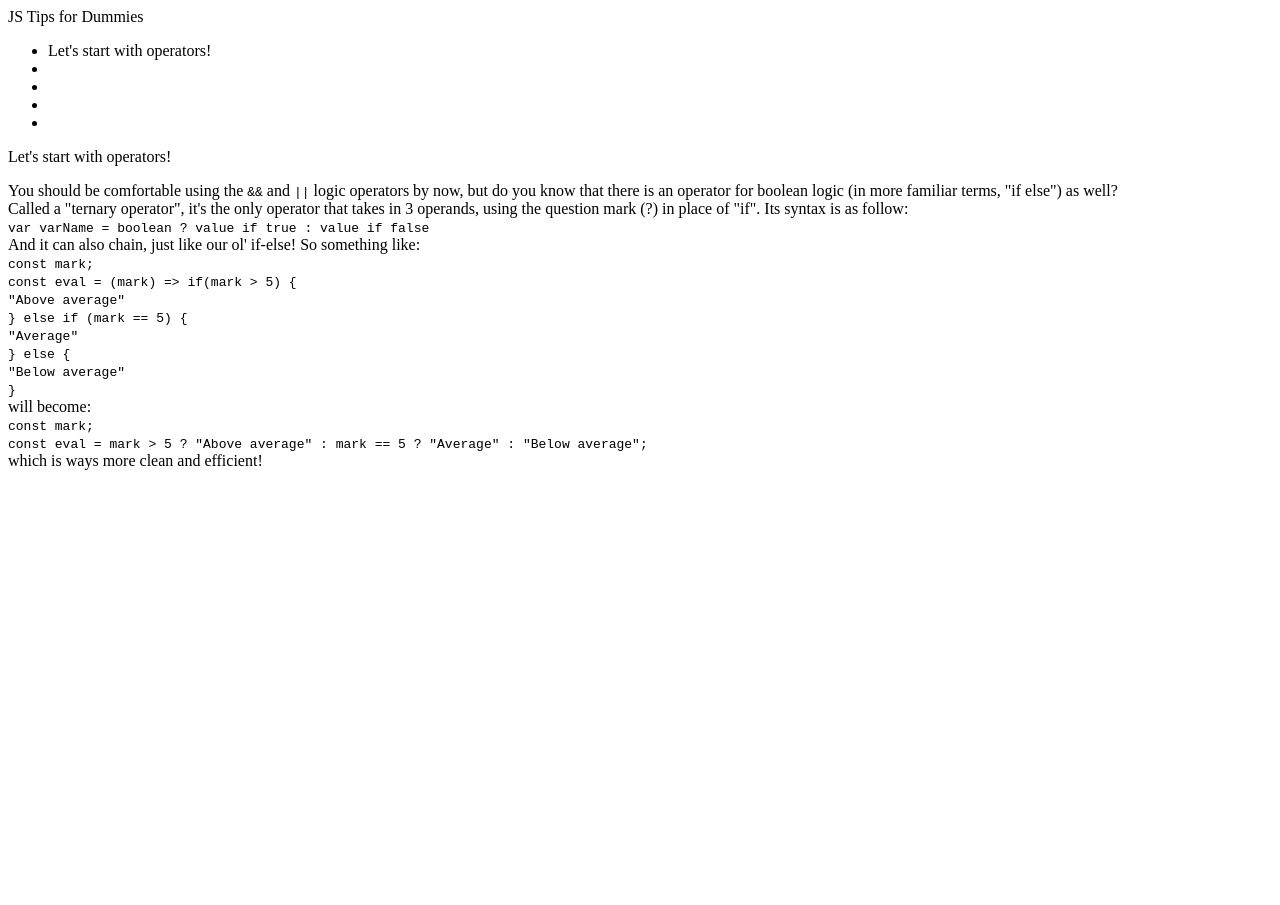
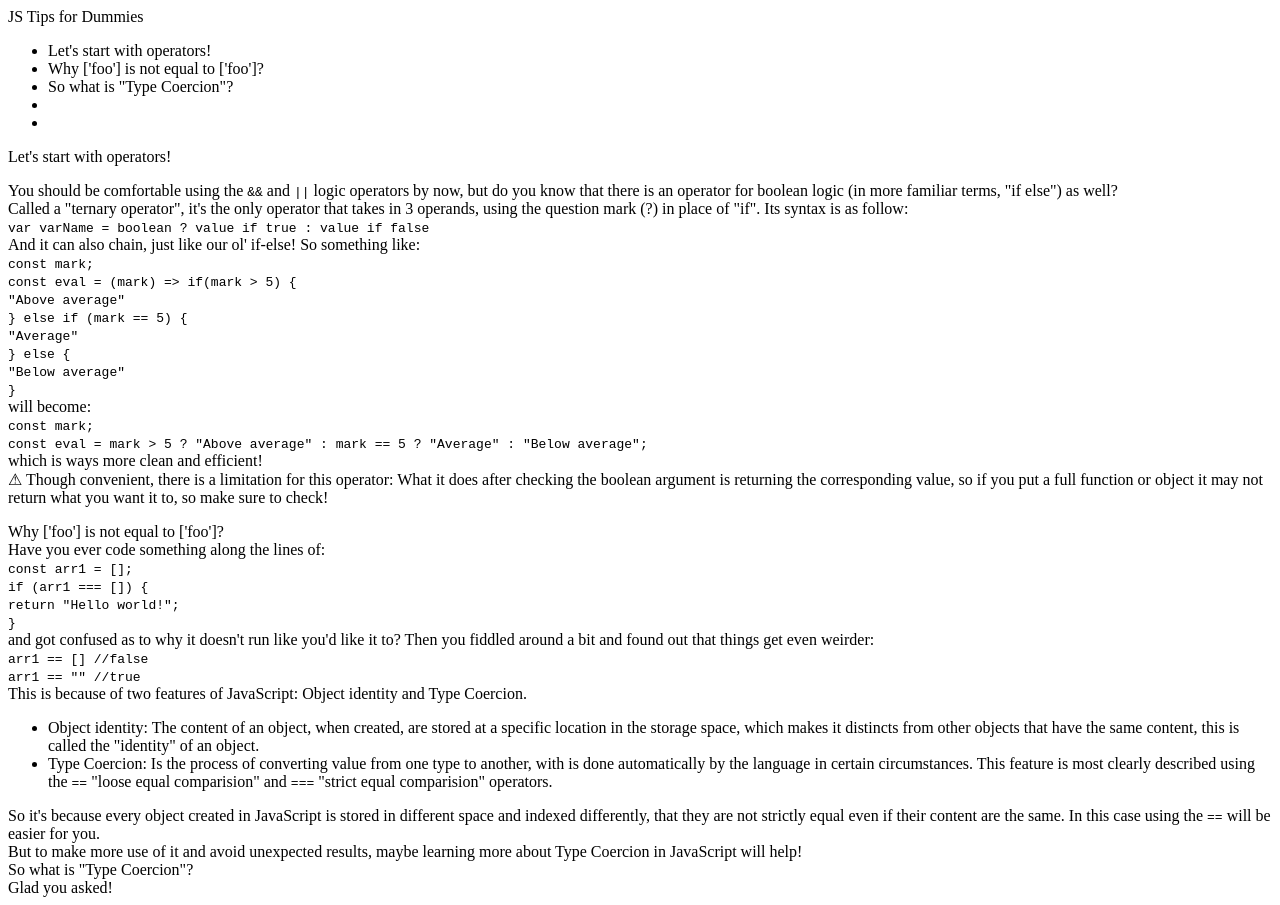
Before and after one commit to Schermant/JS-document-for-dummies, a plain HTML site: page index.html in a window 1280 px wide. Before the commit the page ends 800 px from the top, so only its background shows below. Drawn offline with Linux system fonts and the light colour scheme.

Commit message:
Small content input

```diff
--- a/index.html
+++ b/index.html
@@ -13,8 +13,8 @@
             </header>
             <ul>
                 <li class="nav-li" id="operator">Let's start with operators!</li>
-                <li class="nav-li"></li>
-                <li class="nav-li"></li>
+                <li class="nav-li" id="data-position">Why ['foo'] is not equal to ['foo']?</li>
+                <li class="nav-li" id="type-coercion">So what is "Type Coercion"?</li>
                 <li class="nav-li"></li>
                 <li class="nav-li"></li>
             </ul>
@@ -46,24 +46,44 @@
                         <br>const eval = mark > 5 ? "Above average" : mark == 5 ? "Average" : "Below average";
                     </code>
                     <br>which is ways more clean and efficient!
+                    <br><span class="emoji">&#9888;</span> Though convenient, there is a limitation for this operator: What it does after checking the boolean argument is returning the corresponding value, so if you put a full function or object it may not return what you want it to, so make sure to check!
                     </p>
                 </div>
             </section>
             <section class="main-section">
-                <header class='section-header'>
-
+                <header class='section-header' id="data-position">
+                    Why ['foo'] is not equal to ['foo']?
                 </header>
                 <div class="header-div"></div>
                 <div class="content-block">
-
+                    Have you ever code something along the lines of:
+                    <br>
+                    <code>const arr1 = [];
+                        <br>if (arr1 === []) {
+                        <br>return "Hello world!";
+                        <br>}
+                    </code>
+                    <br>and got confused as to why it doesn't run like you'd like it to? Then you fiddled around a bit and found out that things get even weirder:
+                    <code>
+                        <br>arr1 == [] //false
+                        <br>arr1 == "" //true
+                    </code>
+                    <br>This is because of two features of JavaScript: Object identity and Type Coercion.
+                    <ul>
+                        <li class="content">Object identity: The content of an object, when created, are stored at a specific location in the storage space, which makes it distincts from other objects that have the same content, this is called the "identity" of an object. </li>
+                        <li class="content">Type Coercion: Is the process of converting value from one type to another, with is done automatically by the language in certain circumstances. This feature is most clearly described using the <code>==</code> "loose equal comparision" and <code>===</code> "strict equal comparision" operators.</li>
+                    </ul>
+                    So it's because every object created in JavaScript is stored in different space and indexed differently, that they are not strictly equal even if their content are the same. In this case using the <code>==</code> will be easier for you.
+                    <br>But to make more use of it and avoid unexpected results, maybe learning more about Type Coercion in JavaScript will help!
                 </div>
             </section>
             <section class="main-section">
-                <header class='section-header'>
-
+                <header class='section-header' id="type-coercion">
+                    So what is "Type Coercion"?
                 </header>
                 <div class="header-div"></div>
                 <div class="content-block">
+                    Glad you asked!
 
                 </div>
             </section>
```
